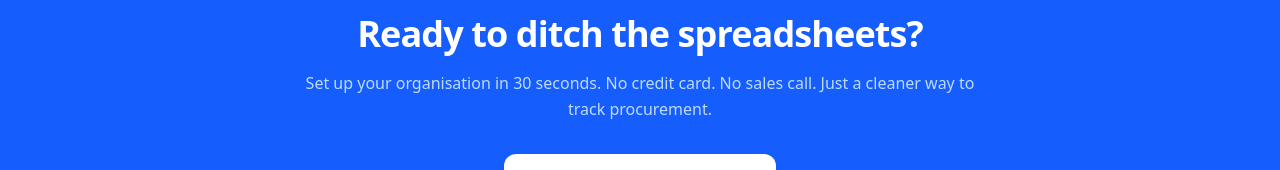
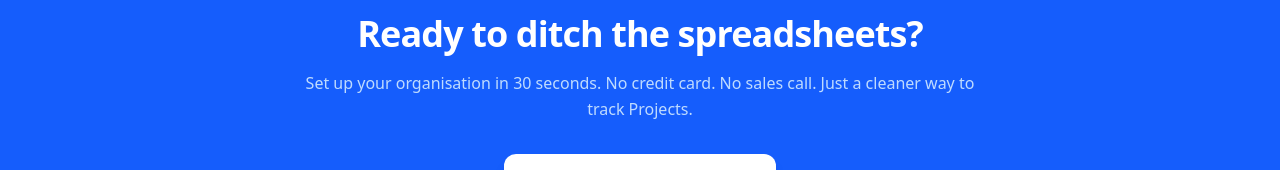
Before and after one commit to avonsahni/procurement-tracker, a Next.js app: page / in a window 1280 px wide. Shown: the part 7596-7766 px from the top of the page. Built offline with nearby package versions, Linux system fonts and the light colour scheme; no server answers.

Commit message:
Update landing page tagline to 'track Projects'
https://claude.ai/code/session_01Sq7aJvvoSRtcPumxQ6qz13

```diff
--- a/src/components/LandingPage.tsx
+++ b/src/components/LandingPage.tsx
@@ -1233,7 +1233,7 @@ export default function LandingPage() {
           </h2>
           <p className="text-blue-200 text-base mb-8 leading-relaxed">
             Set up your organisation in 30 seconds. No credit card. No sales call.
-            Just a cleaner way to track procurement.
+            Just a cleaner way to track Projects.
           </p>
           <button
             onClick={openSignup}
```
